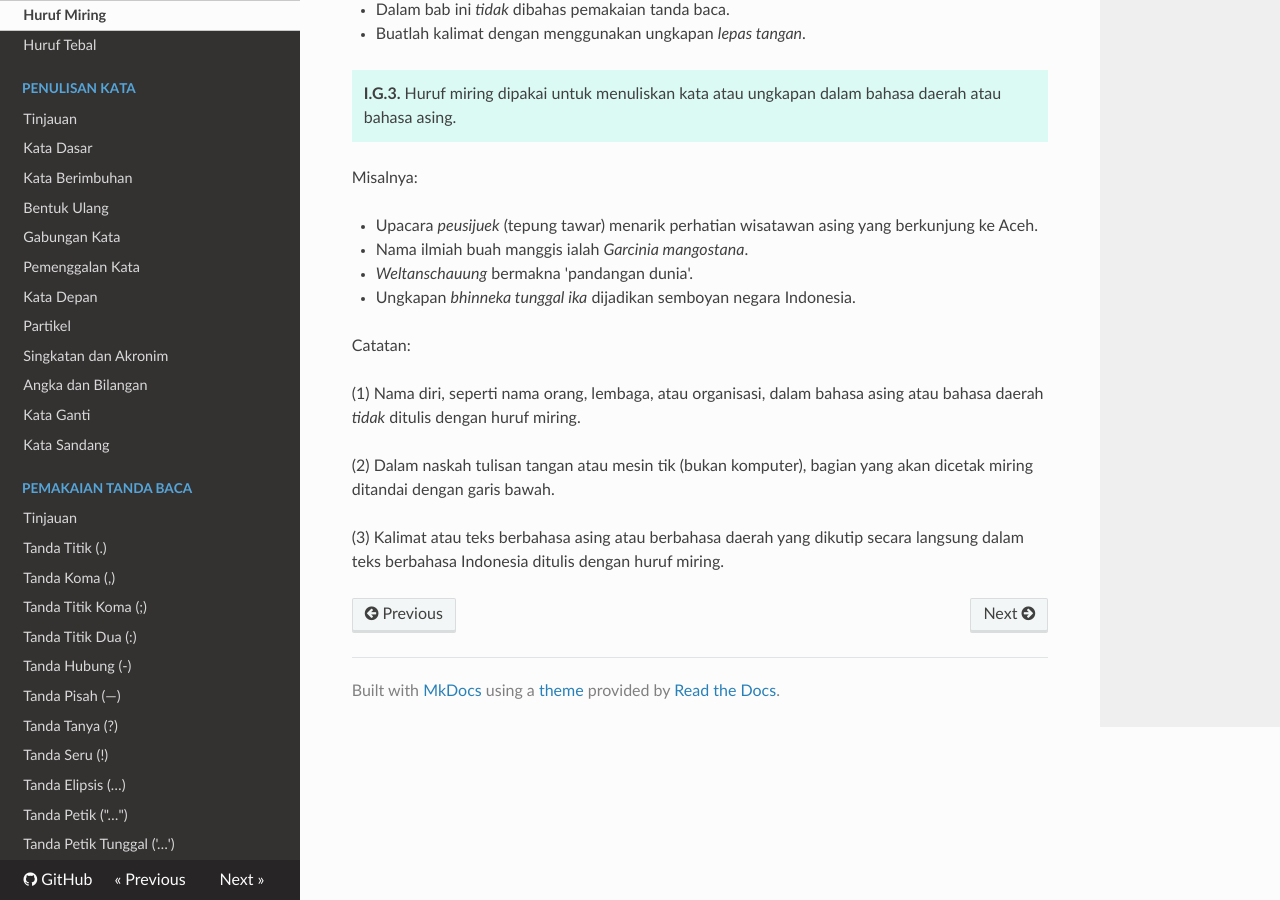
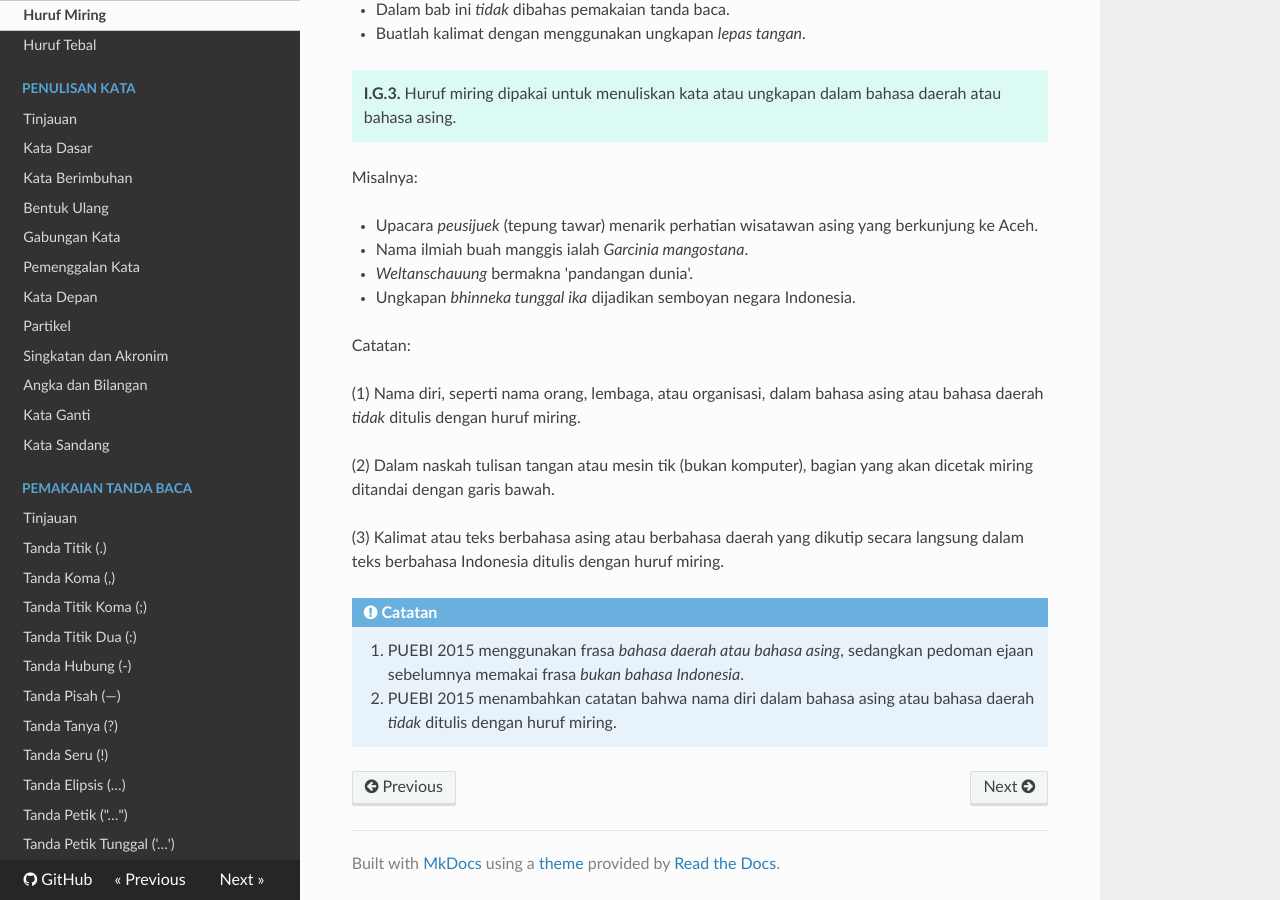
Before and after one commit to ivanlanin/puebi, an MkDocs documentation site: the page built from docs/huruf/huruf-miring.md, in a window 1280 px wide and 900 px high, scrolled down 581 px. Built offline with MkDocs 1.6.1, drawn with Linux system fonts in a browser that asks for light colours; nearby versions of some CDN libraries; old or Windows-style settings are respelled for this version of MkDocs.

Commit message:
Catatan untuk huruf miring dan huruf tebal

```diff
--- a/docs/huruf/huruf-miring.md
+++ b/docs/huruf/huruf-miring.md
@@ -35,3 +35,7 @@ Catatan:
 (2) Dalam naskah tulisan tangan atau mesin tik (bukan komputer), bagian yang akan dicetak miring ditandai dengan garis bawah.
 
 (3) Kalimat atau teks berbahasa asing atau berbahasa daerah yang dikutip secara langsung dalam teks berbahasa Indonesia ditulis dengan huruf miring.
+
+!!! note "Catatan"
+	1. PUEBI 2015 menggunakan frasa *bahasa daerah atau bahasa asing*, sedangkan pedoman ejaan sebelumnya memakai frasa *bukan bahasa Indonesia*.
+	2. PUEBI 2015 menambahkan catatan bahwa nama diri dalam bahasa asing atau bahasa daerah *tidak* ditulis dengan huruf miring.
```
Also changed, not shown: docs/huruf/huruf-tebal.md (+4 -3 lines).
